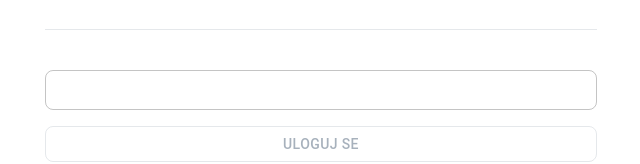
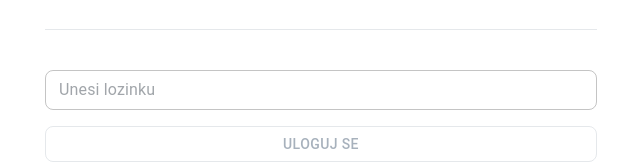
Before and after one commit to LakiTheGreat/UI_dzem_kalkulator, a React (Create React App) app: page /login in a window 1280 px wide. Shown: the part 348-512 px from the top of the page, without its empty margins (319-959 px from the left). Built offline with nearby package versions, Linux system fonts and the light colour scheme.

Commit message:
placeholder

```diff
--- a/src/pages/LoginPage/index.tsx
+++ b/src/pages/LoginPage/index.tsx
@@ -59,6 +59,7 @@ export default function LoginPage() {
             type='password'
             value={password}
             onChange={(e) => setPassword(e.target.value)}
+            placeholder='Unesi lozinku'
           />
           <Button
             fullWidth
```
